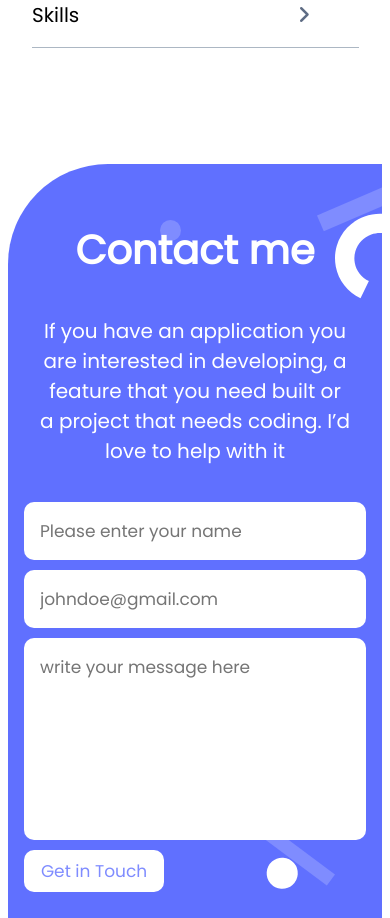
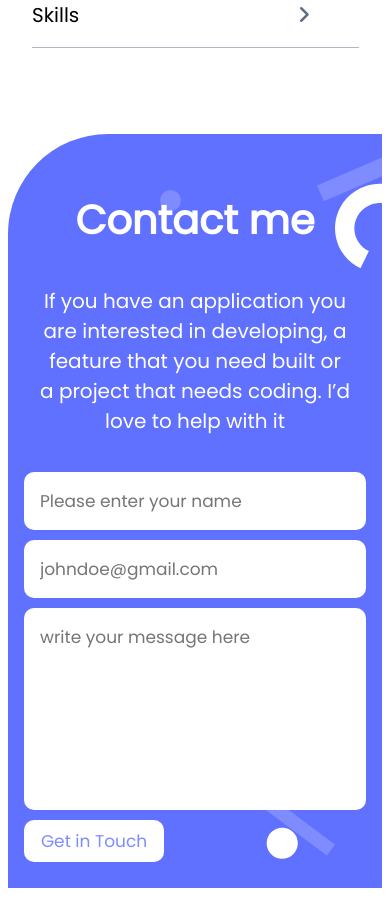
Before and after one commit to Zeph180/my-portfolio-microverse, a website: page index.html in a window 390 px wide. Shown: the part 4351-5269 px from the top of the page. After the commit the page ends 5239 px from the top, so only its background shows below. Drawn offline with Linux system fonts and the light colour scheme; files whose address does not match are found by name.

Commit message:
Change marging for contact me

```diff
--- a/index.css
+++ b/index.css
@@ -331,7 +331,7 @@ nav {
     padding: 1rem;
     font-family: 'Poppins', sans-serif;
     color:white;
-    margin-top: 100px;
+    margin-top: 70px;
   }
   .contact-sec h3 {
     font-size: 40px;
```
